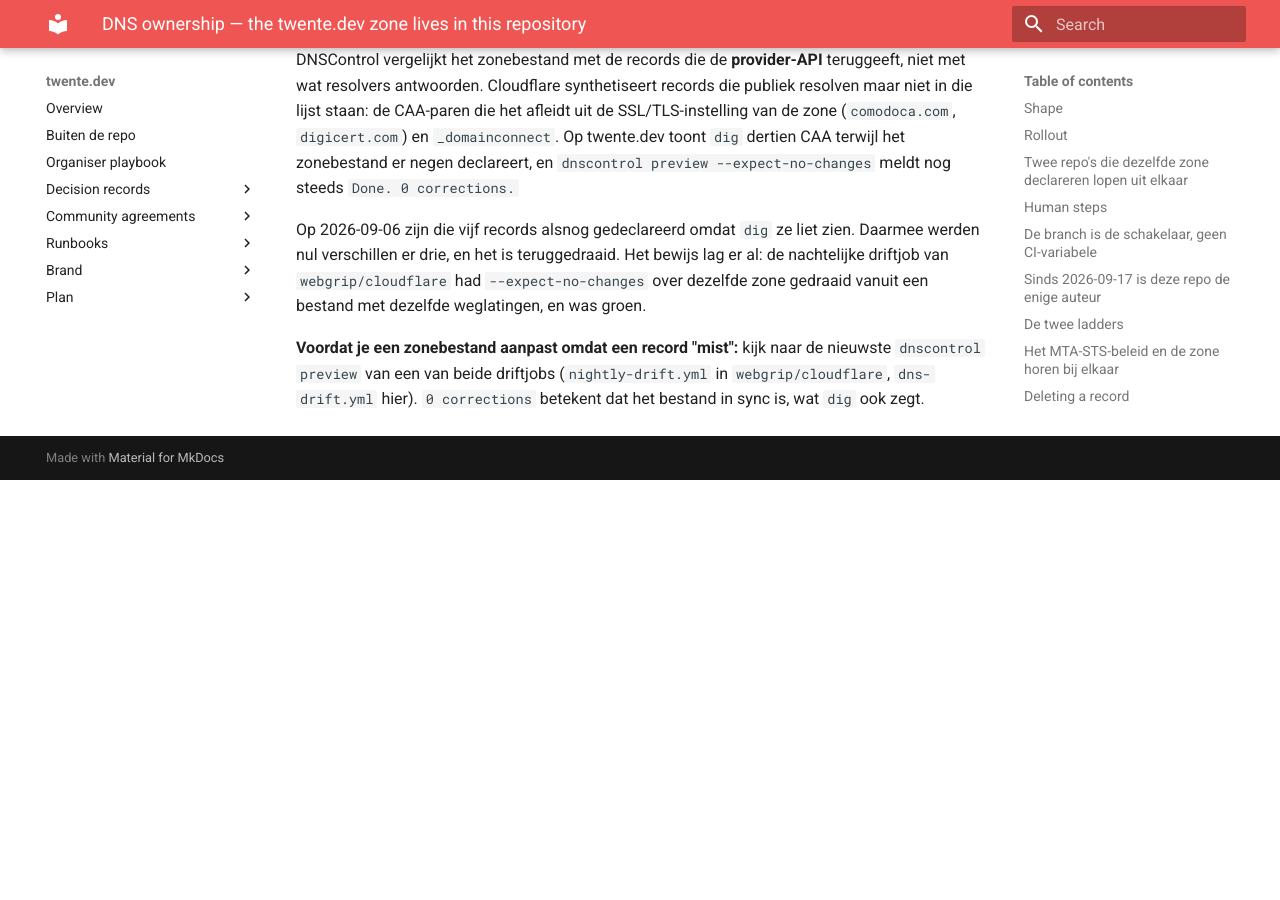
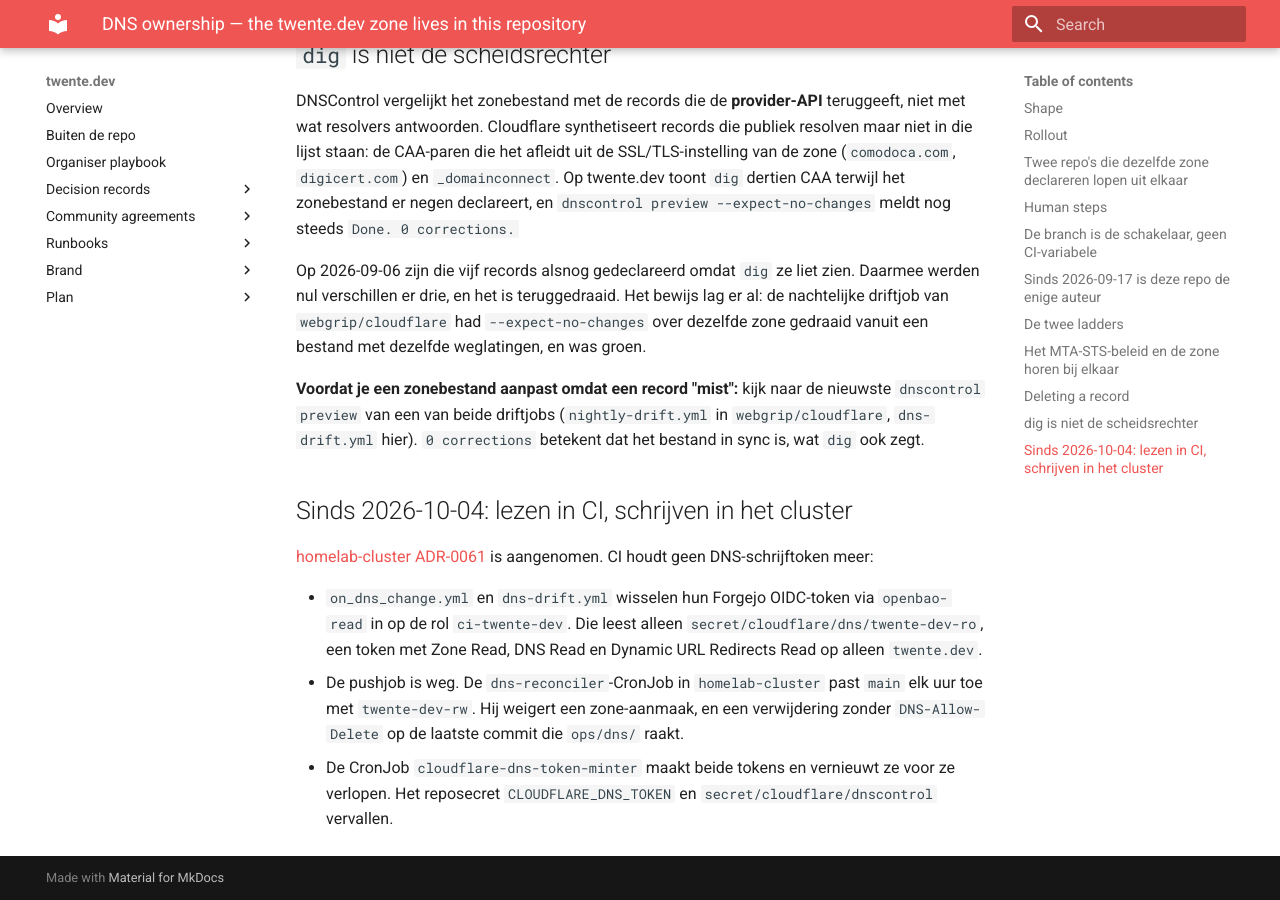
Before and after one commit to webgrip/twente.dev, an MkDocs documentation site: the page built from docs/plan/dns-ownership.md, in a window 1280 px wide and 900 px high, scrolled down 4379 px. Built offline with MkDocs 1.6.1 and Material for MkDocs 9.7.7, drawn with Linux system fonts in a browser that asks for light colours; before the commit the page ends 4859 px from its top, so only the background shows below that; some of the changed text lies outside the part shown.

Commit message:
ci(dns): CI leest de zone met een leestoken uit OpenBao en pusht niet meer
homelab-cluster ADR-0061 is aangenomen: CI houdt geen DNS-schrijftoken.
on_dns_change.yml en dns-drift.yml draaien nu een eigen job die zijn
Forgejo OIDC-token via openbao-read (webgrip/workflows v2.8.0) inwisselt
op de rol ci-twente-dev en alleen secret/cloudflare/dns/twente-dev-ro
leest. Forgejo 15 geeft een uitgeklapte herbruikbare job geen OIDC-token,
daarom staat dnscontrol hier in de job zelf.

De pushjob is weg: de dns-reconciler in homelab-cluster past main elk
uur toe met het schrijftoken (eerste run: twente.dev in sync). Een
preview met het leestoken geeft 0 corrections. README, het DNS-plan en
de runbook volgen; CLOUDFLARE_DNS_TOKEN vervalt.

Co-Authored-By: Claude Opus 5.5 <noreply@anthropic.com>

```diff
--- a/docs/plan/dns-ownership.md
+++ b/docs/plan/dns-ownership.md
@@ -4,13 +4,13 @@ _Started 2026-09-05. Decision: [ADR 0018 v1.2.0](../adrs/0018-account-and-zone-r
 
 ## Shape
 
-| Piece                                          | Where                                                | Why                                                                                                   |
-| ---------------------------------------------- | ---------------------------------------------------- | ----------------------------------------------------------------------------------------------------- |
-| Zone records for `twente.dev`                  | [`ops/dns/dnsconfig.js`](../../ops/dns/dnsconfig.js) | one line per record, stateless, next to the code that needs them                                      |
-| Preview, push, drift mechanics                 | `webgrip/workflows` `dnscontrol.yml`                 | shared with webgrip.nl; a site adds a directory and two callers                                       |
-| `on_dns_change.yml`                            | this repo                                            | preview on every push to `main` and `development` touching `ops/dns/**`, push on every push to `main` |
-| `dns-drift.yml`                                | this repo                                            | 05:45 daily, fails when the live zone differs from `main`                                             |
-| Account objects (Zero Trust, R2, token roller) | `webgrip/cloudflare`                                 | span sites                                                                                            |
+| Piece                                          | Where                                                | Why                                                                                              |
+| ---------------------------------------------- | ---------------------------------------------------- | ------------------------------------------------------------------------------------------------ |
+| Zone records for `twente.dev`                  | [`ops/dns/dnsconfig.js`](../../ops/dns/dnsconfig.js) | one line per record, stateless, next to the code that needs them                                 |
+| Preview, push, drift mechanics                 | this repo, `openbao-read` from `webgrip/workflows`   | preview and drift in a job of their own; Forgejo 15 gives an expanded reusable job no OIDC token |
+| `on_dns_change.yml`                            | this repo                                            | preview on every push to `main` and `development` touching `ops/dns/**`; never pushes            |
+| `dns-drift.yml`                                | this repo                                            | 05:45 daily, fails when the live zone differs from `main`                                        |
+| Account objects (Zero Trust, R2, token roller) | `webgrip/cloudflare`                                 | span sites                                                                                       |
 
 ## Rollout
 
@@ -164,3 +164,17 @@ een bestand met dezelfde weglatingen, en was groen.
 **Voordat je een zonebestand aanpast omdat een record "mist":** kijk naar de nieuwste
 `dnscontrol preview` van een van beide driftjobs (`nightly-drift.yml` in `webgrip/cloudflare`,
 `dns-drift.yml` hier). `0 corrections` betekent dat het bestand in sync is, wat `dig` ook zegt.
+
+## Sinds 2026-10-04: lezen in CI, schrijven in het cluster
+
+[homelab-cluster ADR-0061](https://forgejo.webgrip.dev/webgrip/homelab-cluster/src/branch/main/docs/techdocs/docs/adr/adr-0061-ci-reads-over-oidc-writes-from-the-cluster.md)
+is aangenomen. CI houdt geen DNS-schrijftoken meer:
+
+- `on_dns_change.yml` en `dns-drift.yml` wisselen hun Forgejo OIDC-token via `openbao-read` in op
+  de rol `ci-twente-dev`. Die leest alleen `secret/cloudflare/dns/twente-dev-ro`, een token met Zone
+  Read, DNS Read en Dynamic URL Redirects Read op alleen `twente.dev`.
+- De pushjob is weg. De `dns-reconciler`-CronJob in `homelab-cluster` past `main` elk uur toe met
+  `twente-dev-rw`. Hij weigert een zone-aanmaak, en een verwijdering zonder `DNS-Allow-Delete`
+  op de laatste commit die `ops/dns/` raakt.
+- De CronJob `cloudflare-dns-token-minter` maakt beide tokens en vernieuwt ze voor ze verlopen. Het
+  reposecret `CLOUDFLARE_DNS_TOKEN` en `secret/cloudflare/dnscontrol` vervallen.
```
Also changed, not shown: README.md (+3 -3 lines), docs/runbooks/ci-failures.md (+4 -0 lines), 2 other files.
